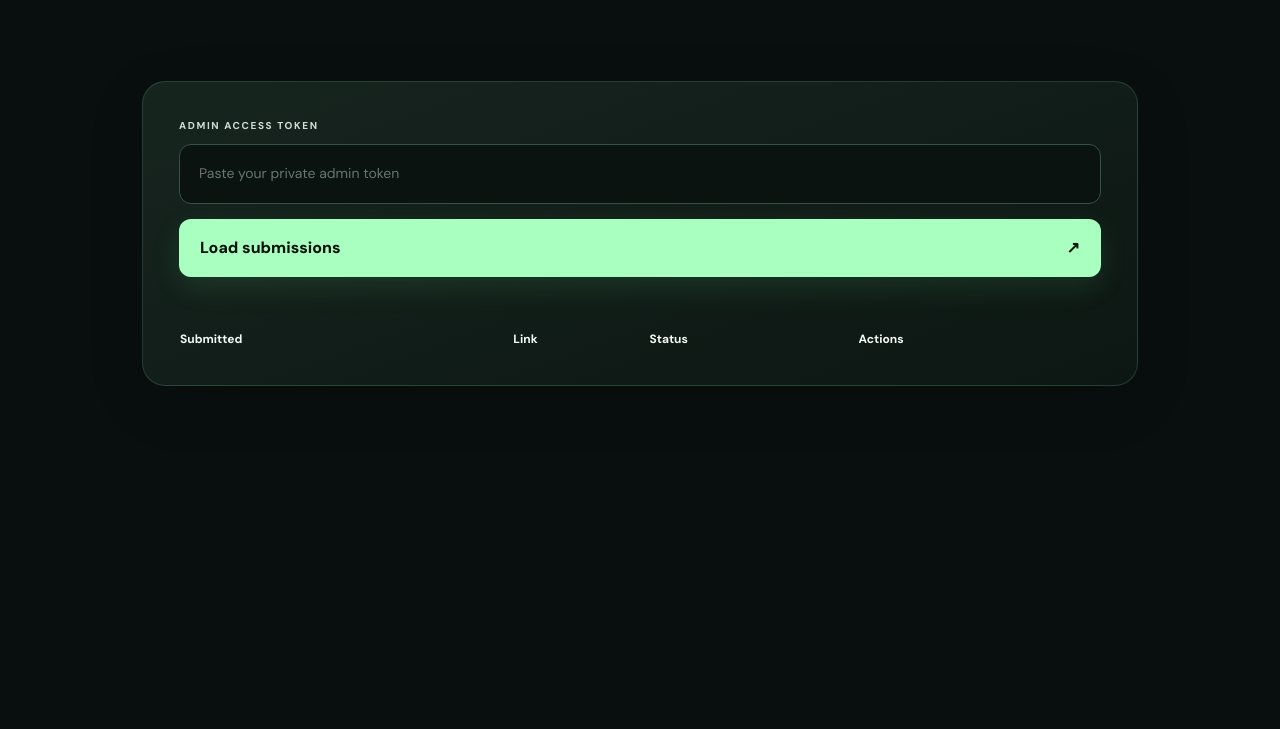
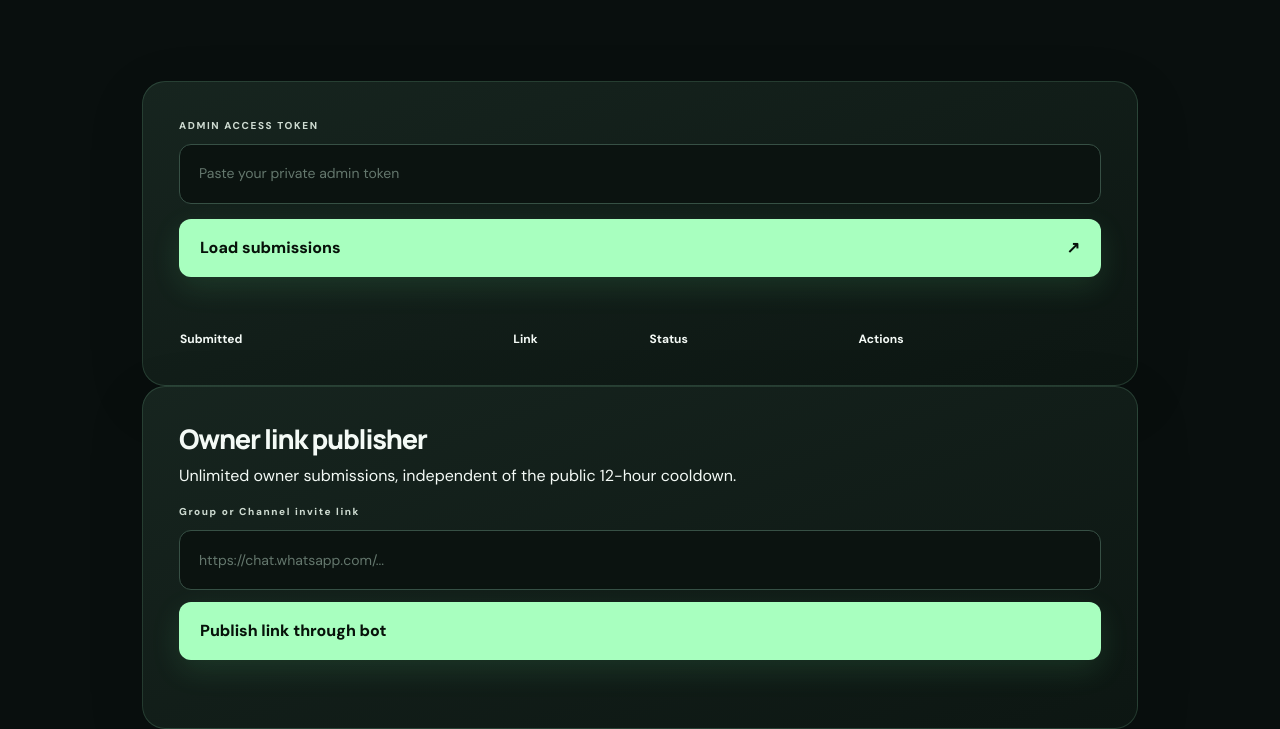
Before and after one commit to ab2590357-cpu/AK_MEYO, a website: page channel-hub/public/admin.html in a window 1280 px wide. Shown: the part 353-1082 px from the top of the page. Before the commit the page ends 800 px from the top, so only its background shows below. Drawn offline with Linux system fonts and the light colour scheme.

Commit message:
Add owner link submit section to admin panel

```diff
--- a/channel-hub/public/admin.html
+++ b/channel-hub/public/admin.html
@@ -1,6 +1,6 @@
 <!doctype html><html lang="en"><head><meta charset="utf-8"><meta name="viewport" content="width=device-width,initial-scale=1"><meta name="robots" content="noindex"><title>A-X-HK | Channel Hub Admin</title><link rel="stylesheet" href="/style.css"></head>
 <body><header class="topbar"><a class="brand" href="/"><span class="brand-mark">A</span><span>A-X-HK <small>CHANNEL HUB / ADMIN</small></span></a><a href="/">Public page ↗</a></header><main style="max-width:1060px"><section class="intro"><div class="eyebrow">OWNER CONSOLE</div><h1 style="font-size:clamp(38px,6vw,65px)">Channel <em>control</em>.</h1><p class="lead">Owner-only submissions monitor. Use the ADMIN_TOKEN configured in Vercel. It is not saved by this page.</p></section>
-<section class="panel submit-panel"><label for="token">ADMIN ACCESS TOKEN</label><div class="input-shell"><input id="token" type="password" autocomplete="off" placeholder="Paste your private admin token"></div><button class="button-primary" id="load" style="margin-top:15px">Load submissions <span>↗</span></button><p id="note" role="status" class="message"></p><div style="overflow:auto;margin-top:20px"><table style="width:100%;border-collapse:collapse;text-align:left;font-size:12px"><thead><tr><th>Submitted</th><th>Link</th><th>Status</th><th>Actions</th></tr></thead><tbody id="rows"></tbody></table></div></section></main>
+<section class="panel submit-panel"><label for="token">ADMIN ACCESS TOKEN</label><div class="input-shell"><input id="token" type="password" autocomplete="off" placeholder="Paste your private admin token"></div><button class="button-primary" id="load" style="margin-top:15px">Load submissions <span>↗</span></button><p id="note" role="status" class="message"></p><div style="overflow:auto;margin-top:20px"><table style="width:100%;border-collapse:collapse;text-align:left;font-size:12px"><thead><tr><th>Submitted</th><th>Link</th><th>Status</th><th>Actions</th></tr></thead><tbody id="rows"></tbody></table></div></section><section class="panel submit-panel"><h2>Owner link publisher</h2><p>Unlimited owner submissions, independent of the public 12-hour cooldown.</p><form id="ownerSubmit"><label for="ownerLink">Group or Channel invite link</label><div class="input-shell"><input id="ownerLink" type="url" required placeholder="https://chat.whatsapp.com/..."></div><button class="button-primary" type="submit" id="ownerButton" style="margin-top:12px">Publish link through bot</button><p id="ownerStatus" class="message" role="status"></p></form></section></main>
 <script>
 const $=x=>document.querySelector(x);
 const note=$('#note');
```
